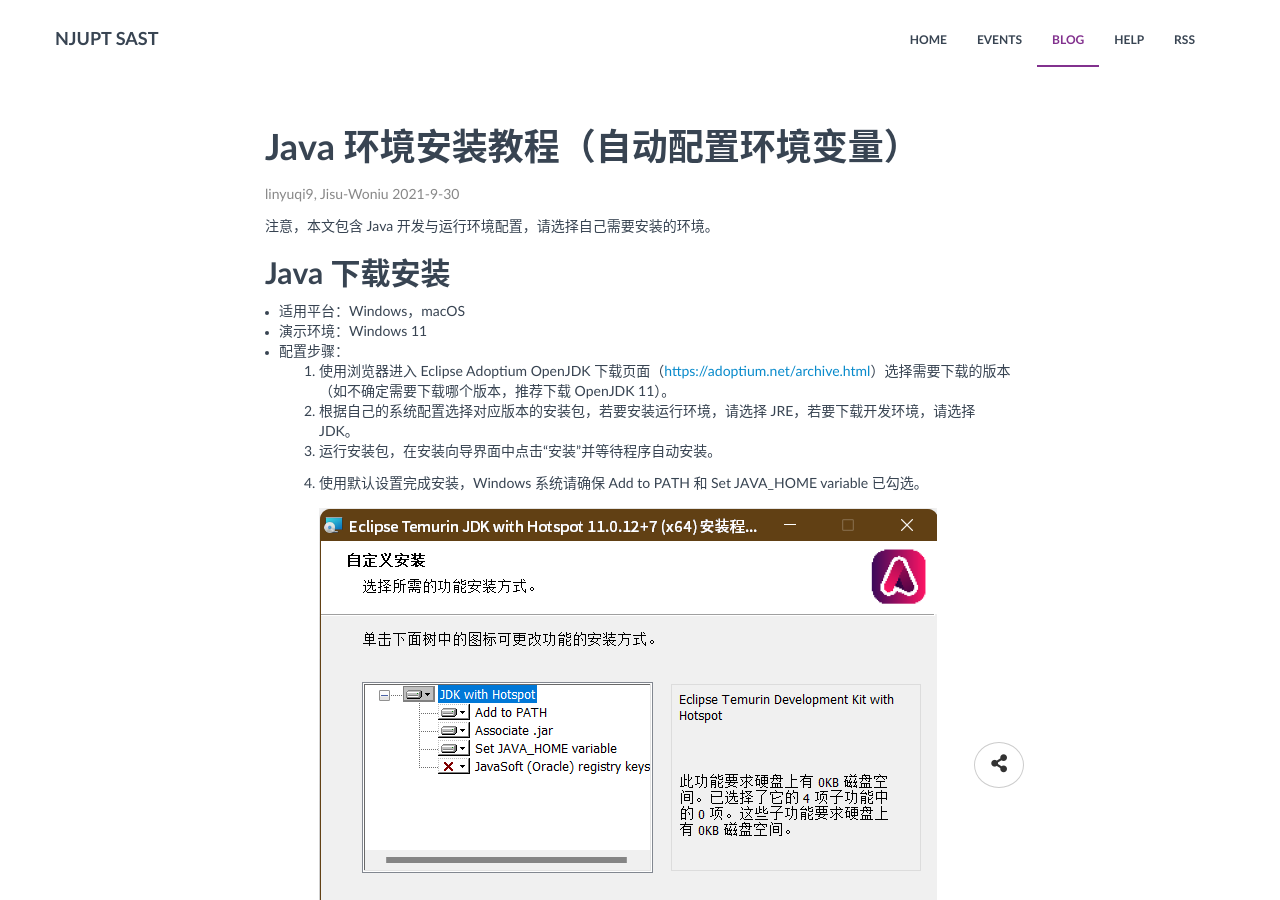
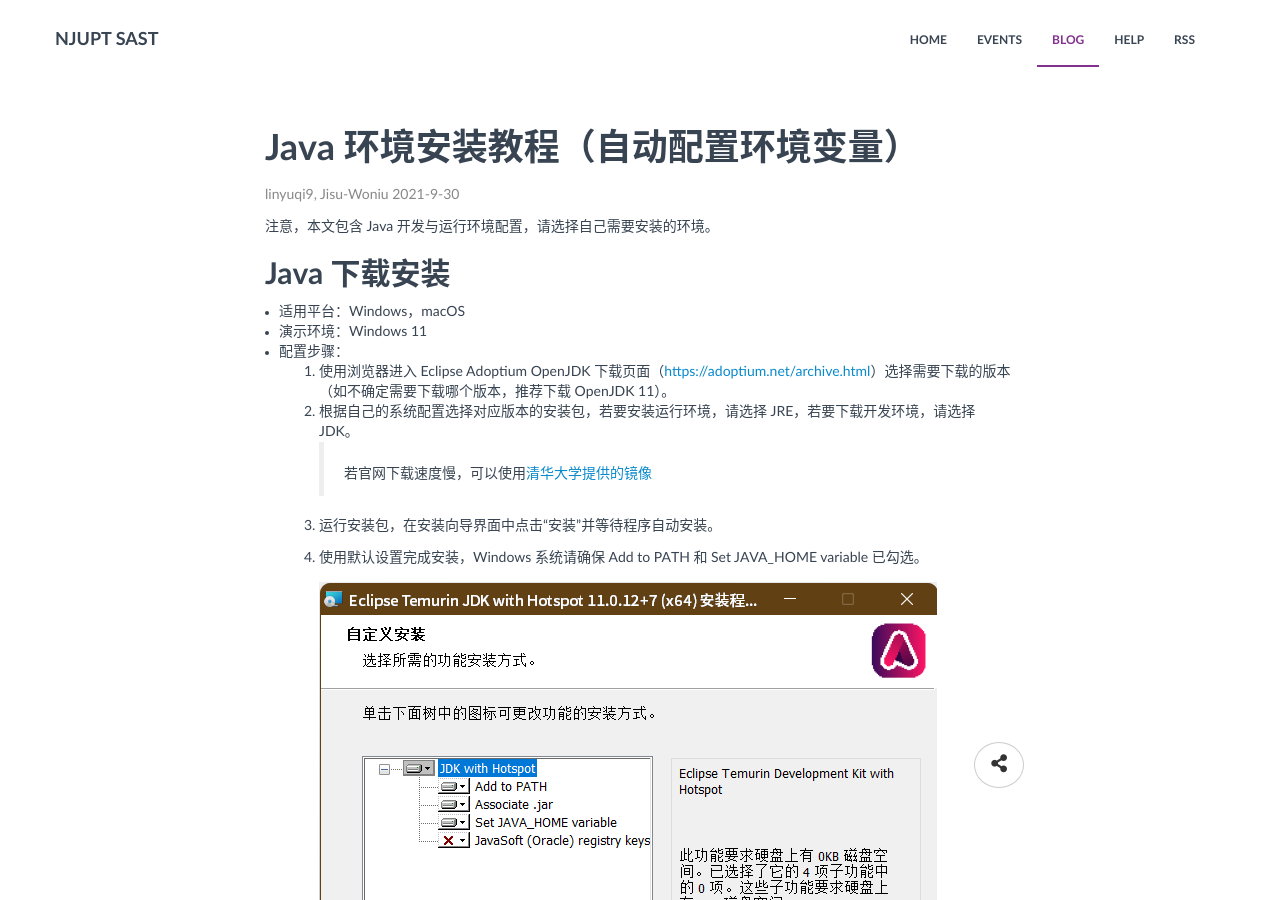
Before and after one commit to NJUPT-SAST/info, a Jekyll site: the page built from _posts/blog/2021-09-30-java-environment-setup.md, in a window 1280 px wide and 900 px high. Built offline with Jekyll 4.4.1, drawn with Linux system fonts in a browser that asks for light colours.

Commit message:
Add mirror for downloading.

```diff
--- a/_posts/blog/2021-09-30-java-environment-setup.md
+++ b/_posts/blog/2021-09-30-java-environment-setup.md
@@ -20,6 +20,7 @@
 - 配置步骤：
   1. 使用浏览器进入 Eclipse Adoptium OpenJDK 下载页面（<https://adoptium.net/archive.html>）选择需要下载的版本（如不确定需要下载哪个版本，推荐下载 OpenJDK 11）。
   2. 根据自己的系统配置选择对应版本的安装包，若要安装运行环境，请选择 JRE，若要下载开发环境，请选择 JDK。
+     > 若官网下载速度慢，可以使用[清华大学提供的镜像](https://mirrors.tuna.tsinghua.edu.cn/AdoptOpenJDK/)
   3. 运行安装包，在安装向导界面中点击“安装”并等待程序自动安装。
   4. 使用默认设置完成安装，Windows 系统请确保 Add to PATH 和 Set JAVA_HOME variable 已勾选。
 
```
